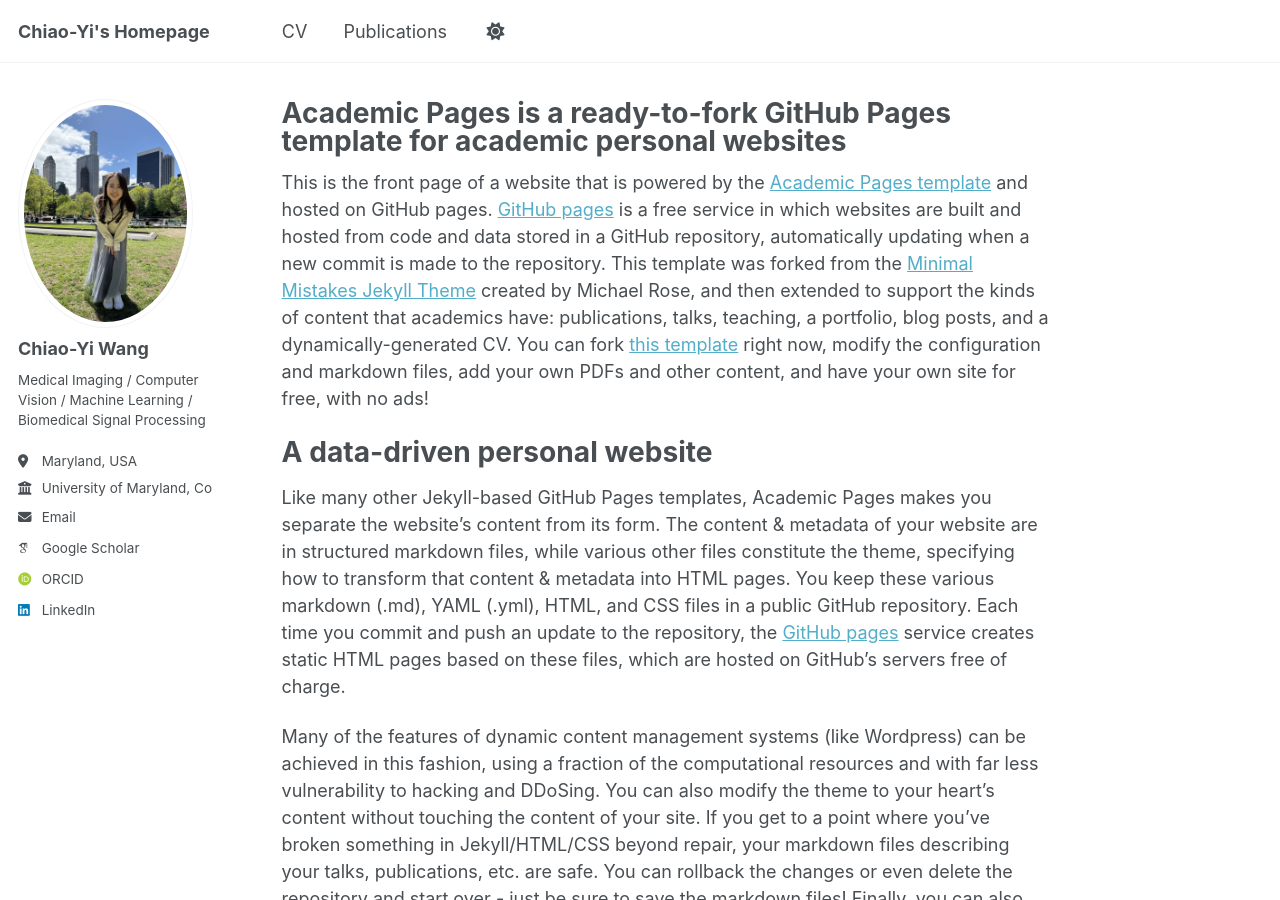
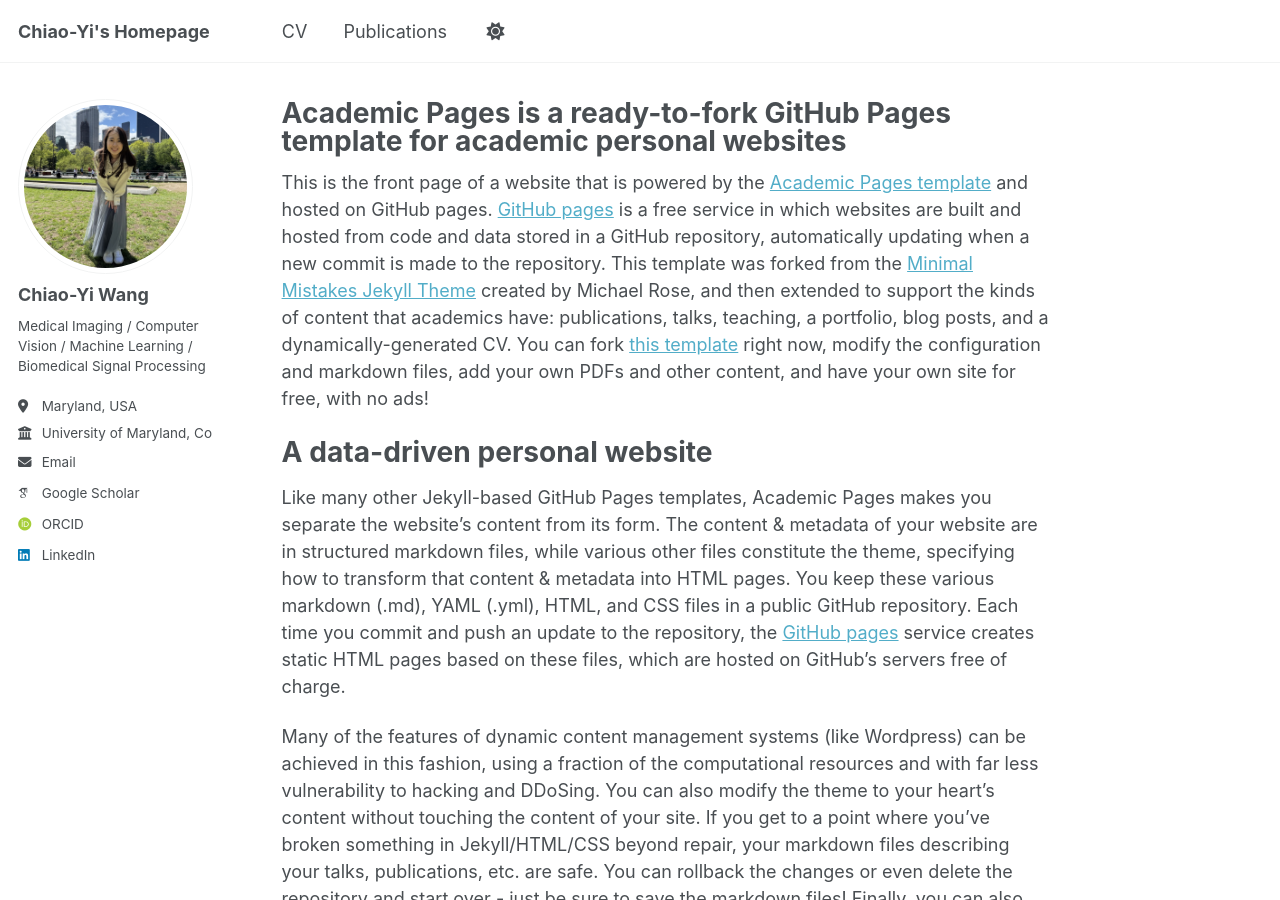
Before and after one commit to chiaoyiwang0424/chiaoyiwang0424.github.io, a Jekyll site: the page built from _pages/about.md, in a window 1280 px wide and 900 px high. Built offline with Jekyll 4.4.1, drawn with Linux system fonts in a browser that asks for light colours; some web fonts are replaced.

Commit message:
update profile image

```diff
--- a/_config.yml
+++ b/_config.yml
@@ -22,7 +22,7 @@ repository               : "chiaoyiwang0424/chiaoyiwang0424.github.io"
 #               Additional customization can be done by editing /_includes/author-profile.html
 author:
   # Biographic information
-  avatar           : "IMG_0314_720.png"
+  avatar           : "IMG_0314_720_square.png"
   name             : "Chiao-Yi Wang"
   pronouns         : # example: "she/her"
   bio              : "Medical Imaging / Computer Vision / Machine Learning / Biomedical Signal Processing"
```
Also changed, not shown: images/img_0314_720_square.png (added).
